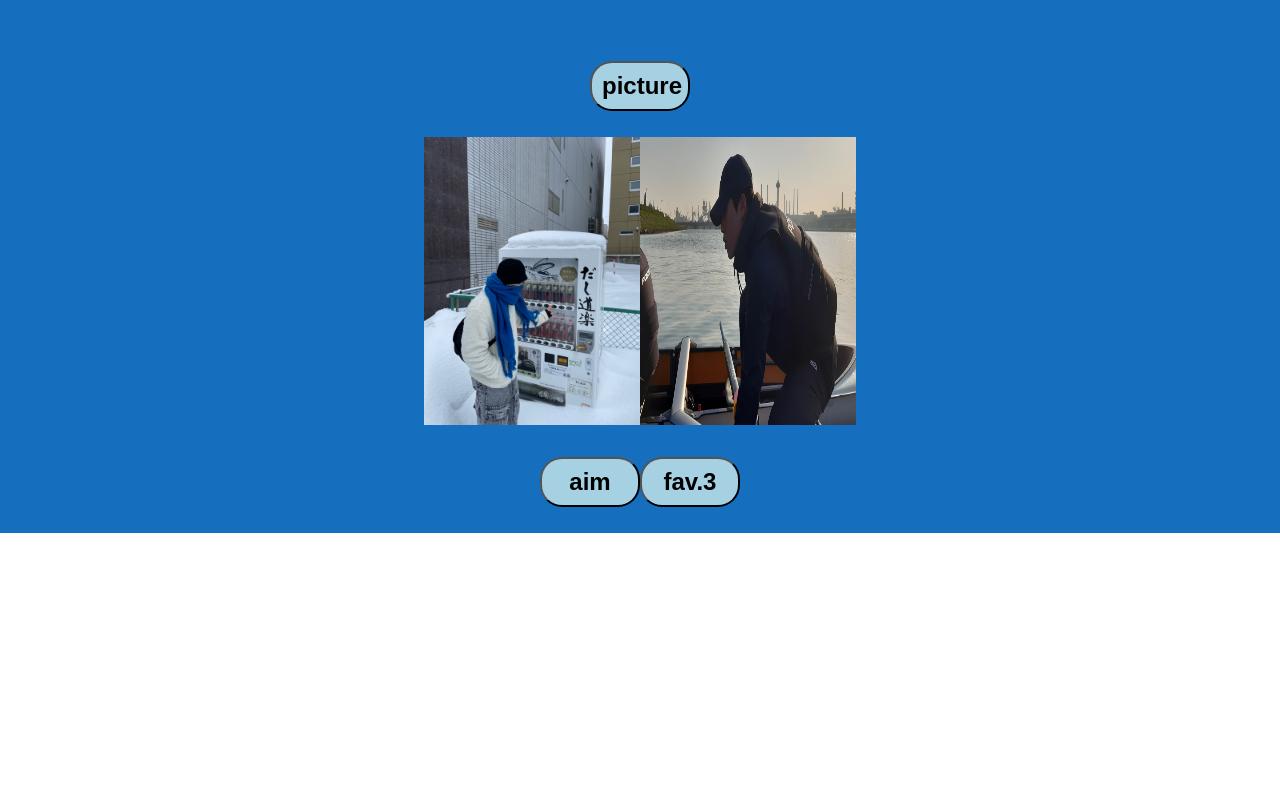
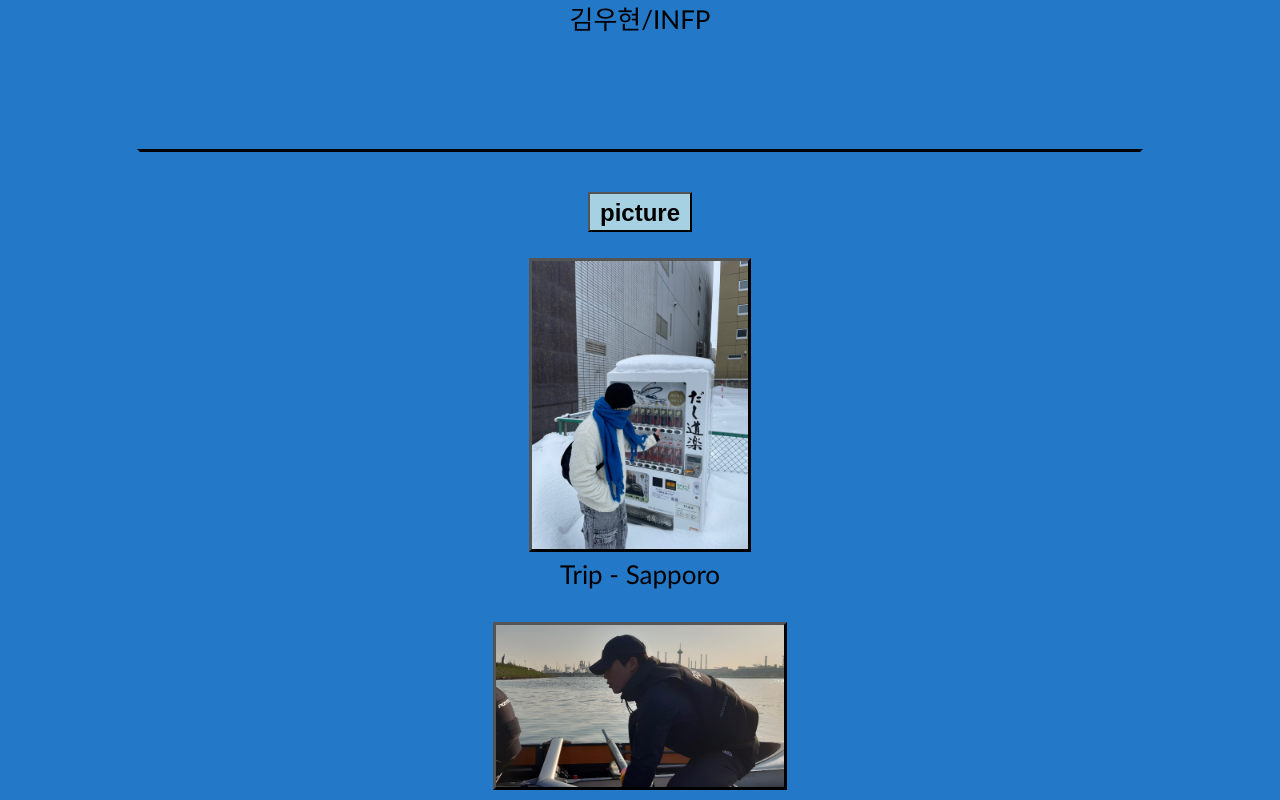
Before and after one commit to 4th-PARD-WEB-PART/KimWooHyun, a React (Create React App) app in the folder pard_4th_kimwoohyun_introduce/: page / in a window 1280 px wide. Shown: the part 400-1200 px from the top of the page. Before the commit the page ends 933 px from the top, so only its background shows below. Built offline with nearby package versions, Linux system fonts and the light colour scheme.

Commit message:
add css detail : assign1

```diff
--- a/pard_4th_kimwoohyun_introduce/src/App.css
+++ b/pard_4th_kimwoohyun_introduce/src/App.css
@@ -5,7 +5,7 @@
 }
 
 .App-header {
-  background-color: #166ebf;
+  background-color: #2378c7;
   min-height: 100vh;
   display:flex;
   flex-direction: column;
@@ -21,28 +21,60 @@
 .Name {
   padding-left: 20px;
   padding-top: 10px;
-  border:#166ebf;
+  border:#2378c7;
   border-left: black;
   border-style:inset;
 }
 
+.introTable {
+  width: auto;
+  height: auto;
+  background-color: #2378c7;
+  border-style: outset;
+  border-color: black;
+}
+
+.divBox {
+  width: 1000px;
+  height: fit-content;
+  border:#2378c7;
+  border-top: black;
+  border-style: solid;
+}
+
 .button {
-  width : 100px;
-  height: 50px;
+  width : auto;
+  height: 40px;
   padding: 5px 10px ;
   background-color:#a5d1e3;
   font-family:sans-serif;
   font-weight: 800;
   font-size:x-large;
-  border-radius: 22px;
+  margin-top: 40px;
 }
 
-.Image {
+.imgBox {
+  text-align: center;
+  margin-left:  150px;
+  margin-right: 150px;
+}
+
+.snowImage {
   width: 216px;
   height: 288px;
   display: inline-block;
+  border-color: black;
+  border-style: outset;
 }
 
-.Image + Image {
-  margin-left: 20px;
+.rowImage {
+  width: 288px;
+  height: 162px;
+  display: inline-block;
+  border-color: black;
+  border-style: outset;
 }
+
+.snowImage + .rowImage {
+  margin-left: 50px;
+}
--- a/pard_4th_kimwoohyun_introduce/src/App.js
+++ b/pard_4th_kimwoohyun_introduce/src/App.js
@@ -9,15 +9,27 @@ function App() {
         <h1 className="Name">Kim Woo hyun</h1>
         <p className="format">pard 4th web part <br></br>
           assignment1 - introduce</p>
-        <p>
-          <button type="button" className="button" onClick="scrollToSection()">name</button>
-          <p>김우현</p> <br></br>
+          <p className="divBox">
+          <button type="button" className="button" onClick="scrollToSection()">name/mbti</button>
+          <p>김우현/INFP</p> <br></br>
+          </p>
+
+          <p className="divBox">
           <button type="button" className="button">picture</button>
+          <p className="imgBox">
+            <img src={snowImage} className="snowImage" />
+            <br></br>
+            Trip - Sapporo <br></br>
+            <br></br>
+            <img src={rowImage} className="rowImage" />
+            <br></br>
+            Club - Armstrong<br></br>
+            </p>
+          <button type="button" className="button">aim</button>
           <p>
-            <img src={snowImage} className="Image" />
-            <img src={rowImage} className="Image" />
+            2024 aims <br/>
+            구체적인 전공 알아보기 in computer science
           </p>
-          <button type="button" className="button">aim</button>
           <button type="button" className="button">fav.3</button>
         </p>
       </header>
```
